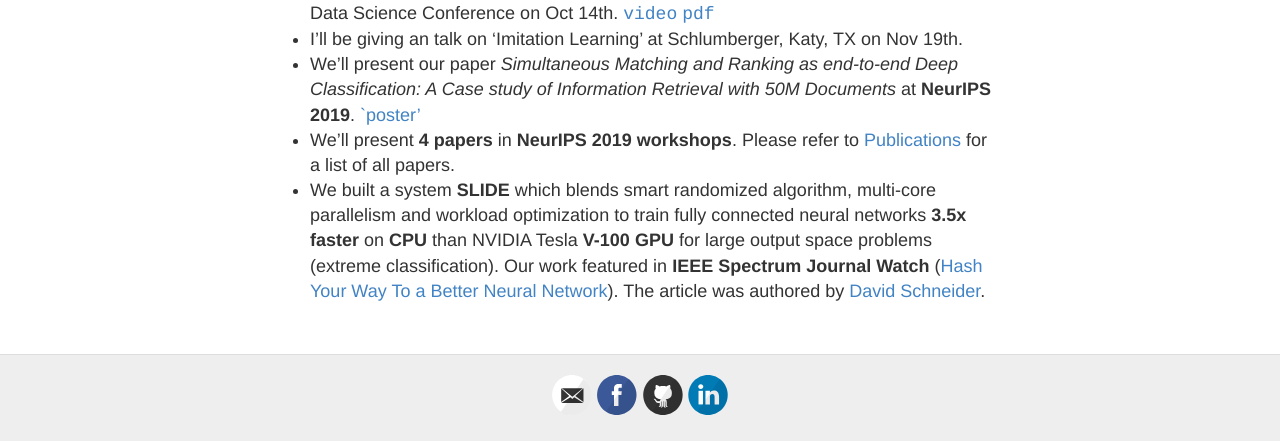
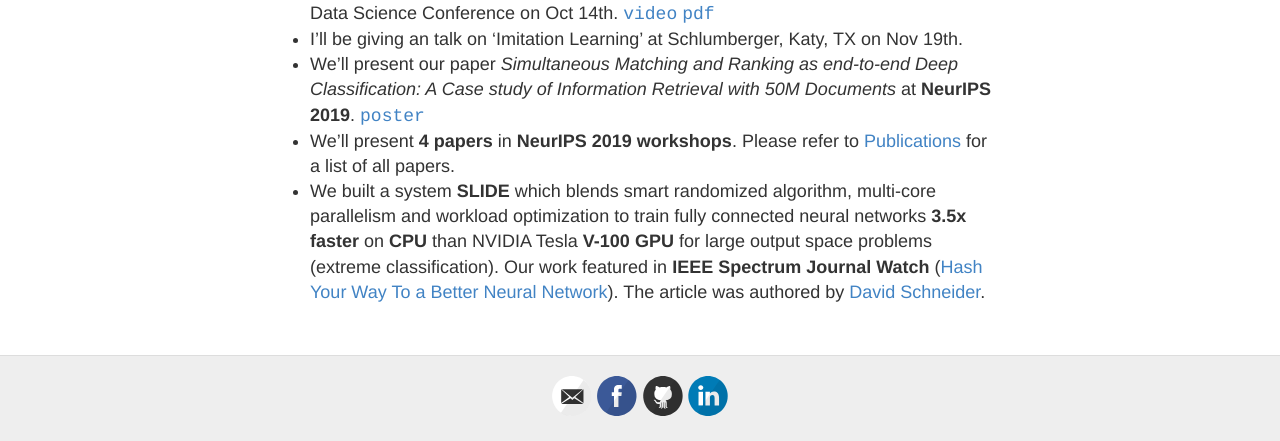
Before and after one commit to gaurav16gupta/gaurav16gupta.github.io, a Jekyll site: the page built from index.md, in a window 1280 px wide. Shown: the part 671-1112 px from the top of the page. Built offline with Jekyll 4.4.1, drawn with Linux system fonts in a browser that asks for light colours.

```diff
--- a/index.md
+++ b/index.md
@@ -14,6 +14,6 @@ Here is my [`resume`](https://tharun24.github.io/Resume.pdf).
 ### News:
 * I gave a talk about my work *Imitate like a Baby:The Key to Efficient Exploration in Deep Reinforcement Learning* at BioScience Research Collaborative (BRC) in Rice Data Science Conference on Oct 14th. [`video`](https://www.youtube.com/watch?v=BzCE1tA9QeI&list=PLcsG4X8Zn_UD-U-uOKeq6SwoIJTcf_mbd&index=15)   [`pdf`](https://tharun24.github.io/AAAI_Imitation.pdf)
 * I'll be giving an talk on 'Imitation Learning' at Schlumberger, Katy, TX on Nov 19th.
-* We'll present our paper *Simultaneous Matching and Ranking as end-to-end Deep Classification: A Case study of Information Retrieval with 50M Documents* at **NeurIPS 2019**. [`poster'](https://tharun24.github.io/Tharun_Medini_poster.pdf)
+* We'll present our paper *Simultaneous Matching and Ranking as end-to-end Deep Classification: A Case study of Information Retrieval with 50M Documents* at **NeurIPS 2019**. [`poster`](https://tharun24.github.io/Tharun_Medini_Poster.pdf)
 * We'll present __4 papers__ in __NeurIPS 2019 workshops__. Please refer to [Publications](publications.md) for a list of all papers.
 * We built a system __SLIDE__ which blends smart randomized algorithm, multi-core parallelism and workload optimization to train fully connected neural networks __3.5x faster__ on __CPU__ than NVIDIA Tesla __V-100 GPU__ for large output space problems (extreme classification). Our work featured in __IEEE Spectrum Journal Watch__ ([Hash Your Way To a Better Neural Network](https://spectrum.ieee.org/tech-talk/computing/hardware/algorithms-and-hardware-for-deep-learning)). The article was authored by [David Schneider](https://spectrum.ieee.org/author/schneider-david).
```
